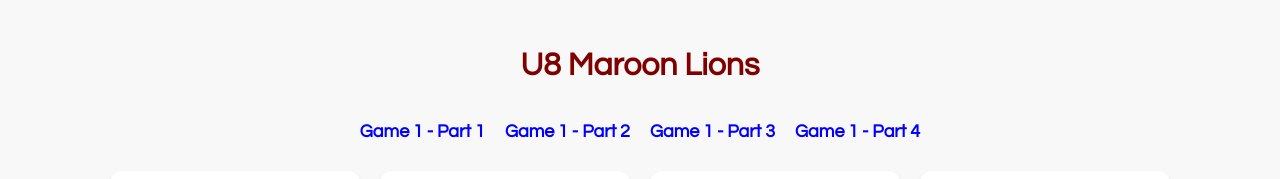
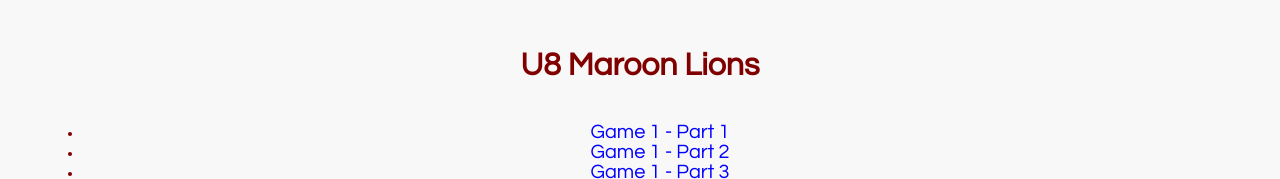
Before and after one commit to mariebridgwood/Game1Part2, a plain HTML site: page index.html in a window 1280 px wide. Shown: the top 179 px of the page. Drawn offline with Linux system fonts and the light colour scheme.

Commit message:
Update style.css

```diff
--- a/style.css
+++ b/style.css
@@ -105,22 +105,19 @@ h1 {
 }
 
 /* New styles for navigation links */
-.nav-list {
-  display: flex;
-  justify-content: center;
-  gap: 20px;
-  list-style: none;
-  padding: 0;
-  margin-bottom: 30px;
+.nav-list li {
+  margin: 0 15px;
 }
 
 .nav-list li a {
   text-decoration: none;
   color: blue;
-  font-size: 18px;
-  font-weight: bold;
+  font-size: 20px;
+  font-family: "Century Gothic", sans-serif;
+  transition: color 0.3s;
 }
 
 .nav-list li a:hover {
+  color: darkblue;
   text-decoration: underline;
 }
```
